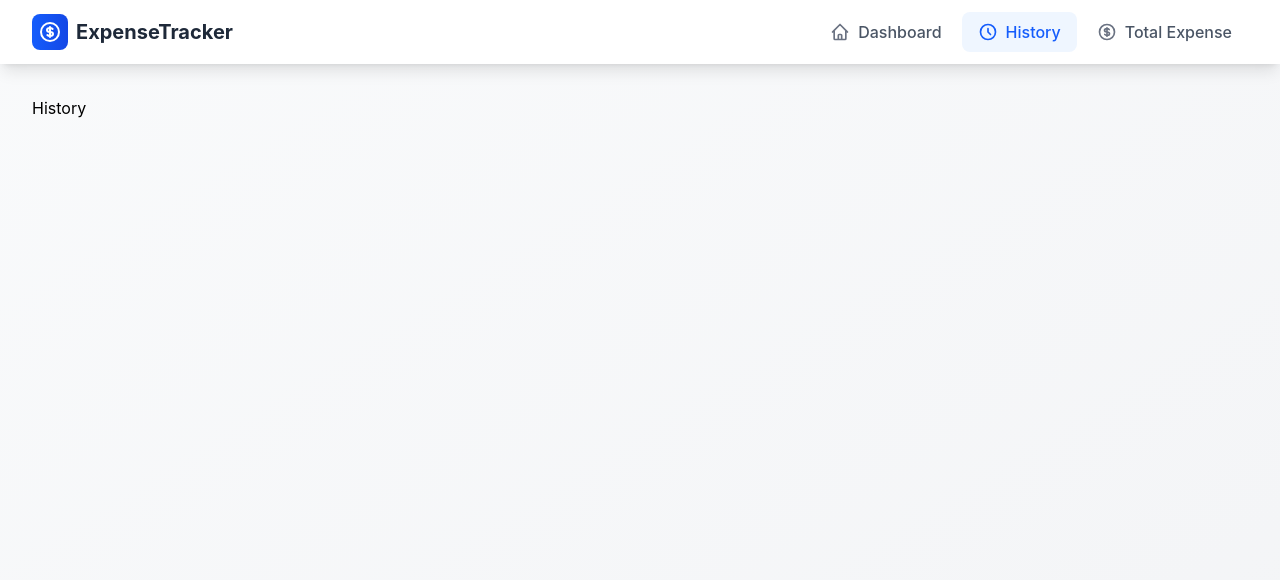
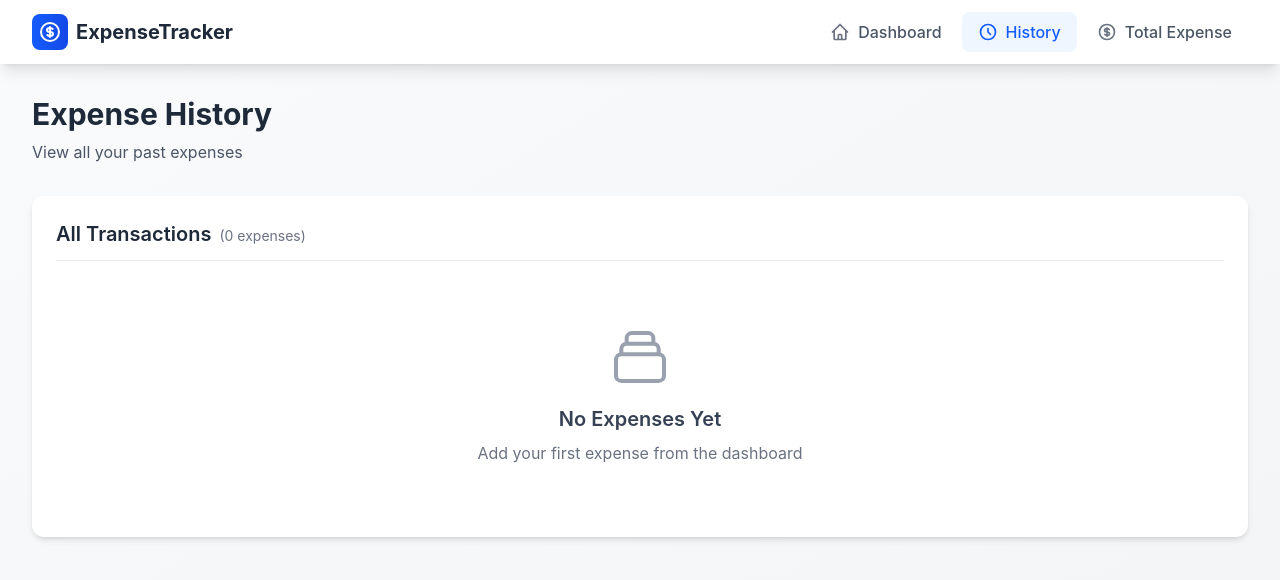
Before and after one commit to muhammaddaniyal15052008-arch/expense-manager, a React (Vite) app: page /history in a window 1280 px wide. Shown: the top 580 px of the page. Built offline with nearby package versions, Linux system fonts and the light colour scheme.

Commit message:
history-page-updated

```diff
--- a/src/context/ExpenseContext.jsx
+++ b/src/context/ExpenseContext.jsx
@@ -14,7 +14,7 @@ useEffect(() => {
     localStorage.setItem('expenses', JSON.stringify(addedExpense));
   }, [addedExpense]);
 
-  const [categories, setCategories] = useState(['Food', 'Transport', 'Shopping', 'Bills'])
+  const [categories, setCategories] = useState(['Food', 'Transport', 'Shopping', 'Bills','Education','Savings'])
 
   return (
    <ExpenseData.Provider
--- a/src/pages/Dashboard.jsx
+++ b/src/pages/Dashboard.jsx
@@ -54,7 +54,7 @@ const Dashboard = () => {
               id="category"
               value={selectedCat}
               onChange={(e) => setselectedCat(e.target.value)}
-              className="w-full px-4 py-2 border border-gray-300 rounded-lg focus:ring-2 focus:ring-blue-500 focus:border-blue-500 outline-none transition bg-white"
+              className="w-full px-4 py-2 border border-gray-300 rounded-lg focus:ring-2 focus:ring-blue-500 focus:border-blue-500 outline-none transition bg-white "
             >
               {categories.map((category) => (
                 <option key={category} value={category}>
--- a/src/pages/History.jsx
+++ b/src/pages/History.jsx
@@ -1,11 +1,77 @@
-import React from 'react'
+import React, { useContext, useState } from 'react'
+import { ExpenseData } from '../context/ExpenseContext'
 
 const History = () => {
+
+  const {addedExpense, setaddedExpense, categories} = useContext(ExpenseData)
+  console.log('mn hn',addedExpense);
+
   return (
-    <div>
-        <h1>
-            History
-        </h1>
+    <div className="max-w-7xl mx-auto">
+      {/* Header Section */}
+      <div className="mb-8">
+        <h1 className="text-3xl font-bold text-gray-800 mb-2">Expense History</h1>
+        <p className="text-gray-600">View all your past expenses</p>
+      </div>
+
+      {/* History List Section */}
+      <div className="bg-white rounded-xl shadow-md p-6">
+        <div className="mb-4 pb-3 border-b border-gray-200">
+          <h2 className="text-xl font-semibold text-gray-800">
+            All Transactions
+            <span className="ml-2 text-sm font-normal text-gray-500">
+              ({addedExpense.length} expenses)
+            </span>
+          </h2>
+        </div>
+
+        {addedExpense.length === 0 ? (
+          <div className="text-center py-12">
+            <div className="text-gray-400 mb-4">
+              <svg className="w-16 h-16 mx-auto" fill="none" stroke="currentColor" viewBox="0 0 24 24">
+                <path strokeLinecap="round" strokeLinejoin="round" strokeWidth={1.5} d="M19 11H5m14 0a2 2 0 012 2v6a2 2 0 01-2 2H5a2 2 0 01-2-2v-6a2 2 0 012-2m14 0V9a2 2 0 00-2-2M5 11V9a2 2 0 012-2m0 0V5a2 2 0 012-2h6a2 2 0 012 2v2M7 7h10" />
+              </svg>
+            </div>
+            <h3 className="text-xl font-semibold text-gray-700 mb-2">No Expenses Yet</h3>
+            <p className="text-gray-500">Add your first expense from the dashboard</p>
+          </div>
+        ) : (
+          <div className="space-y-3 max-h-[600px] overflow-y-auto pr-2">
+            {addedExpense.map((elem, idx) => (
+              <div
+                key={idx}
+                className="flex flex-col sm:flex-row sm:items-center sm:justify-between p-4 bg-gray-50 rounded-lg hover:bg-gray-100 transition group"
+              >
+                <div className="flex-1 space-y-1 sm:space-y-0">
+                  <div className="flex items-center gap-3 flex-wrap">
+                    <span className="text-lg font-semibold text-gray-800">
+                      ₹{elem.inputExpense}
+                    </span>
+                    <span className="inline-flex items-center px-2.5 py-0.5 rounded-full text-xs font-medium bg-blue-100 text-blue-800">
+                      {elem.category}
+                    </span>
+                  </div>
+                  <div className="text-sm text-gray-500">
+                    {elem.date}
+                  </div>
+                </div>
+              </div>
+            ))}
+          </div>
+        )}
+      </div>
+
+      {/* Summary Card */}
+      {addedExpense.length > 0 && (
+        <div className="mt-6 bg-gradient-to-r from-blue-50 to-indigo-50 rounded-xl shadow-md p-4">
+          <div className="flex justify-between items-center">
+            <span className="text-gray-700 font-medium">Total Expenses:</span>
+            <span className="text-2xl font-bold text-blue-600">
+              ₹{addedExpense.reduce((acc, curr) => acc + (Number(curr.inputExpense) || 0), 0)}
+            </span>
+          </div>
+        </div>
+      )}
     </div>
   )
 }
```
